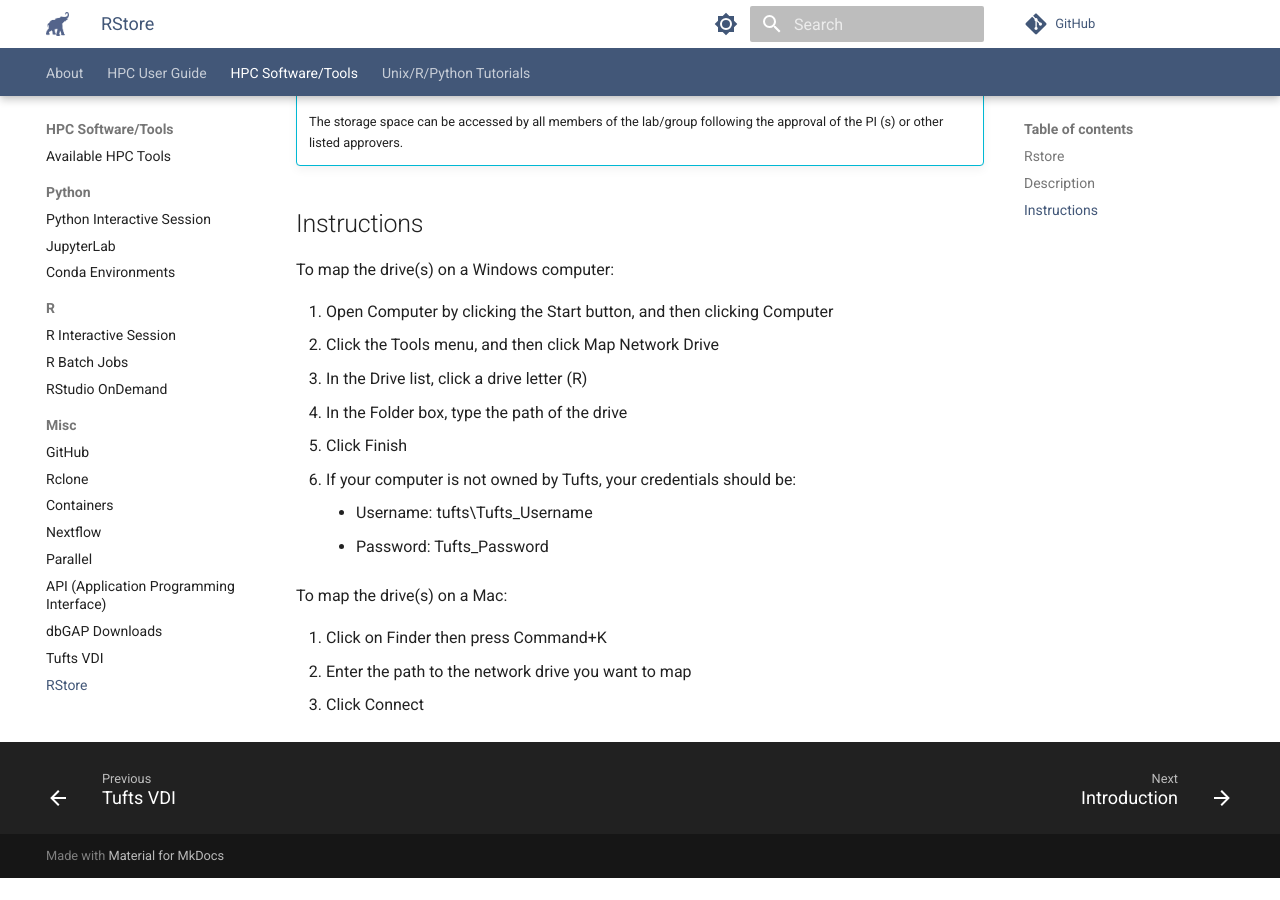
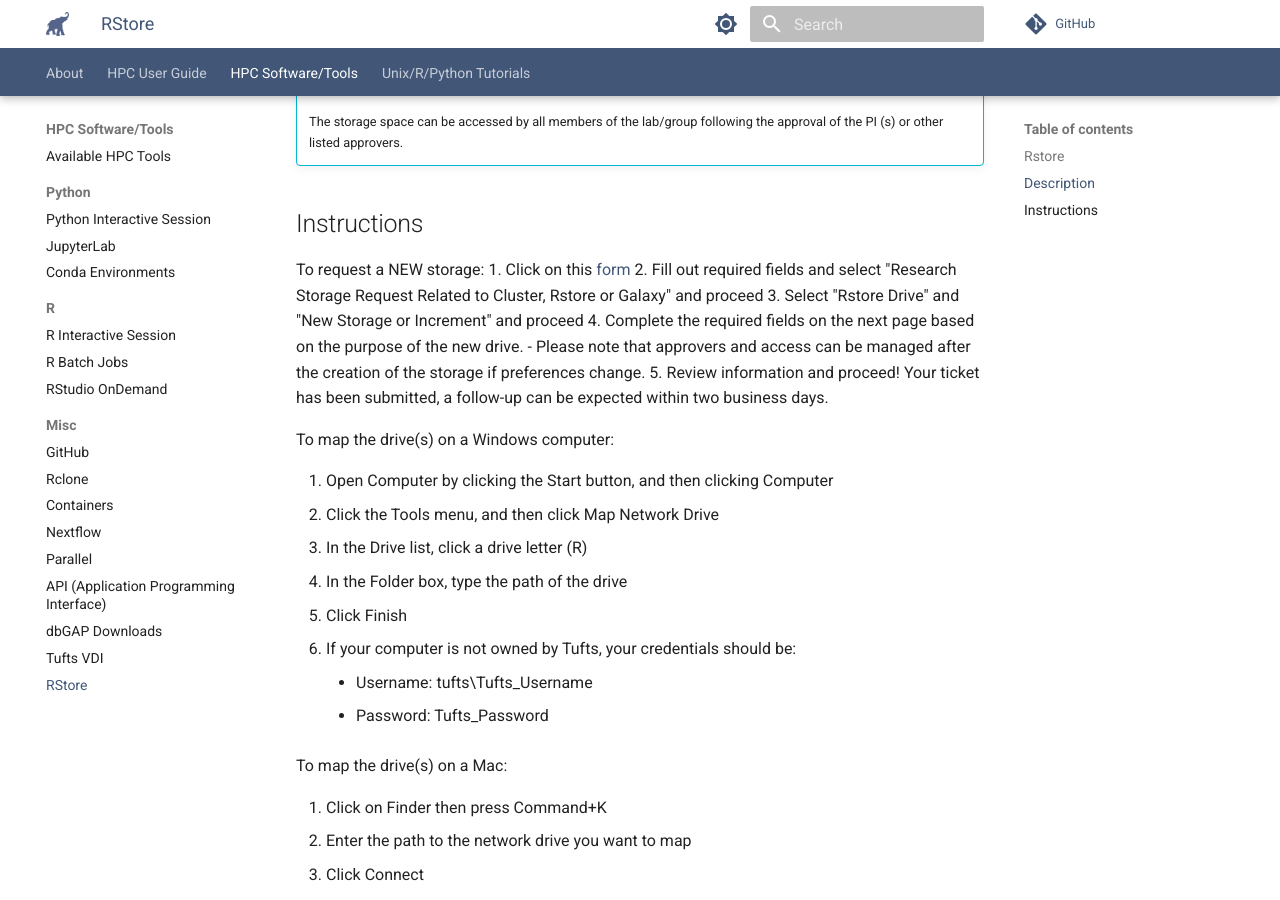
Before and after one commit to tuftsdatalab/rt_hpc_documentation, an MkDocs documentation site: the page built from docs/hpc_tools/rstore.md, in a window 1280 px wide and 900 px high, scrolled down 729 px. Built offline with MkDocs 1.6.1 and Material for MkDocs 9.7.7, drawn with Linux system fonts in a browser that asks for light colours; comment, search, counter and statistics services are not loaded; before the commit the page ends 1607 px from its top, so only the background shows below that.

Commit message:
Update rstore.md

```diff
--- a/docs/hpc_tools/rstore.md
+++ b/docs/hpc_tools/rstore.md
@@ -11,6 +11,15 @@
 
 
 ## Instructions
+
+To request a NEW storage:
+1. Click on this [form]([https://tufts.qualtrics.com/jfe/form/SV_5bUmpFT0IXeyEfj])
+2. Fill out required fields and select "Research Storage Request Related to Cluster, Rstore or Galaxy" and proceed
+3. Select "Rstore Drive" and "New Storage or Increment" and proceed
+4. Complete the required fields on the next page based on the purpose of the new drive.
+   - Please note that approvers and access can be managed after the creation of the storage if preferences change.
+5. Review information and proceed! Your ticket has been submitted, a follow-up can be expected within two business days.
+
 
 To map the drive(s) on a Windows computer:
 
```
